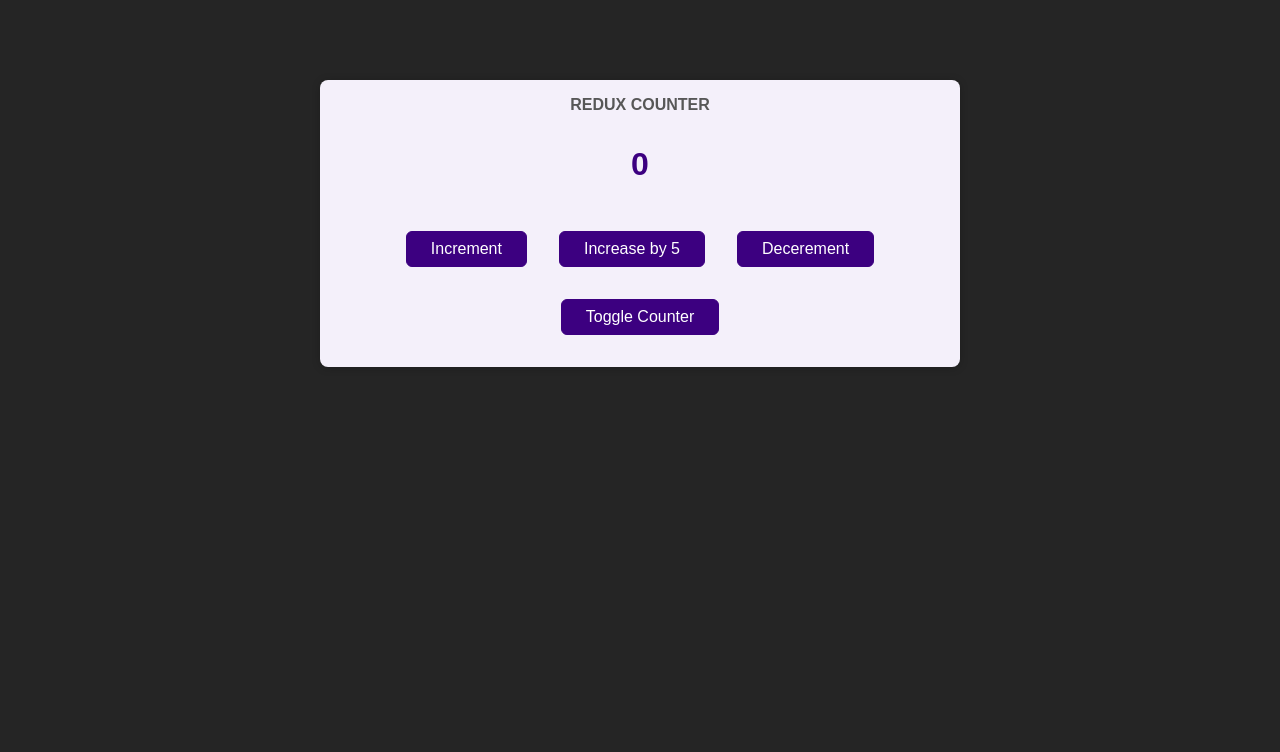
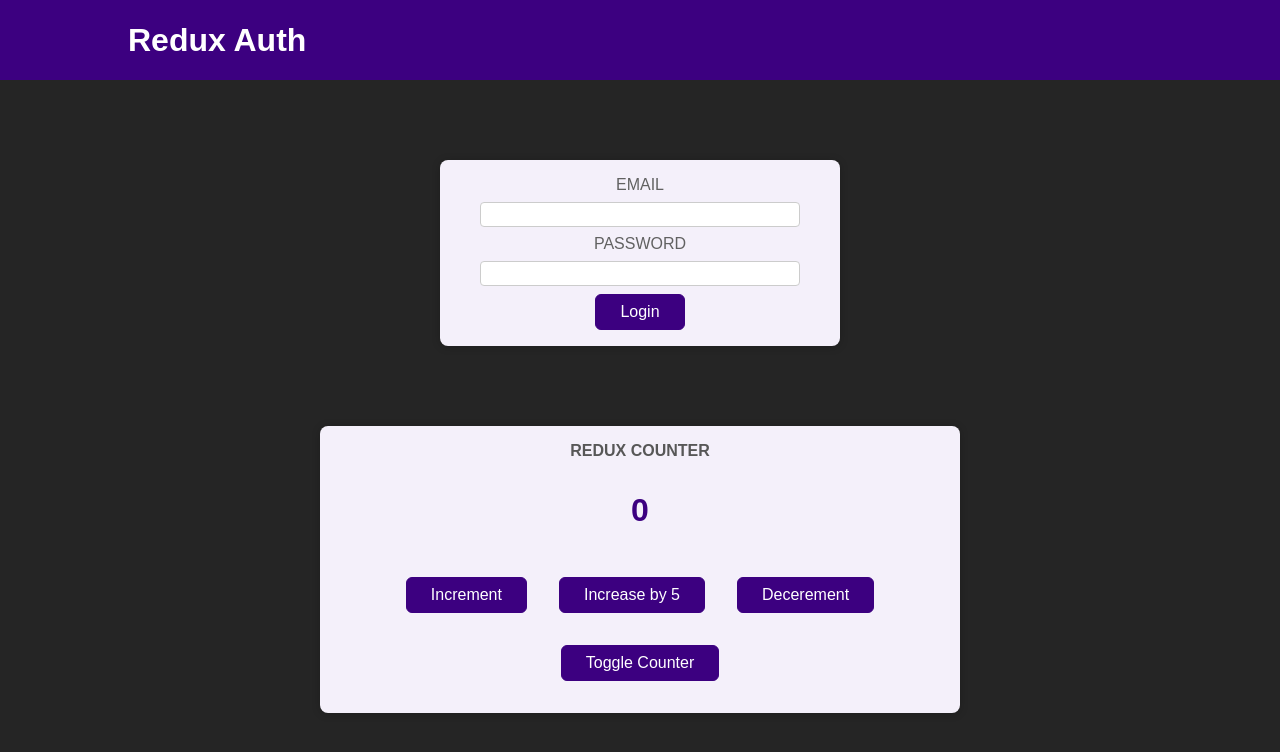
Before and after one commit to kuprelweronika/react_udemy_course, a React (Create React App) app: page / in a window 1280 px wide. Shown: the top 752 px of the page. Built offline with nearby package versions, Linux system fonts and the light colour scheme.

Commit message:
used multiple slices for this project

```diff
--- a/src/App.js
+++ b/src/App.js
@@ -1,7 +1,21 @@
 import Counter from "./components/Counter";
+import Header from "./components/Header";
+import Auth from "./components/Auth";
+import { Fragment } from "react";
+import UserProfile from "./components/UserProfile";
+import { useSelector } from "react-redux";
 
 function App() {
-  return <Counter />;
+  const isAuth = useSelector((state) => state.auth.isAuthenticated);
+
+  return (
+    <Fragment>
+      <Header />
+      {!isAuth && <Auth />}
+      {isAuth && <UserProfile />}
+      <Counter />
+    </Fragment>
+  );
 }
 
 export default App;
--- a/src/components/Auth.js
+++ b/src/components/Auth.js
@@ -1,19 +1,29 @@
-import classes from './Auth.module.css';
+import classes from "./Auth.module.css";
+import { useSelector, useDispatch } from "react-redux";
+import { authActions } from "../store";
 
 const Auth = () => {
+  const auth = useSelector((state) => state.auth.auth);
+  const dispatch = useDispatch();
+
+  const loginHandler = (event) => {
+    event.preventDefault();
+    dispatch(authActions.login());
+  };
+
   return (
     <main className={classes.auth}>
       <section>
-        <form>
+        <form onSubmit={loginHandler}>
           <div className={classes.control}>
-            <label htmlFor='email'>Email</label>
-            <input type='email' id='email' />
+            <label htmlFor="email">Email</label>
+            <input type="email" id="email" />
           </div>
           <div className={classes.control}>
-            <label htmlFor='password'>Password</label>
-            <input type='password' id='password' />
+            <label htmlFor="password">Password</label>
+            <input type="password" id="password" />
           </div>
-          <button>Login</button>
+          <button onClick={loginHandler}>Login</button>
         </form>
       </section>
     </main>
--- a/src/components/Counter.js
+++ b/src/components/Counter.js
@@ -4,10 +4,10 @@
 import { counterActions } from "../store";
 
 const Counter = () => {
-  const counter = useSelector((state) => state.counter);
+  const counter = useSelector((state) => state.counter.counter);
   //tutaj będą zawsze przechowywane najbardziej aktualne stany
 
-  const show = useSelector((state) => state.showCounter);
+  const show = useSelector((state) => state.counter.showCounter);
 
   const dispatch = useDispatch();
 
--- a/src/components/Header.js
+++ b/src/components/Header.js
@@ -1,22 +1,34 @@
-import classes from './Header.module.css';
+import classes from "./Header.module.css";
+import { useDispatch, useSelector } from "react-redux";
+import { authActions } from "../store";
 
 const Header = () => {
+  const isAuth = useSelector((state) => state.auth.isAuthenticated);
+  const dispatch = useDispatch();
+
+  const logoutHandler = (event) => {
+    event.preventDefault();
+    dispatch(authActions.logout());
+  };
+
   return (
     <header className={classes.header}>
       <h1>Redux Auth</h1>
+      {isAuth && (
         <nav>
           <ul>
             <li>
-            <a href='/'>My Products</a>
+              <a href="/">My Products</a>
             </li>
             <li>
-            <a href='/'>My Sales</a>
+              <a href="/">My Sales</a>
             </li>
             <li>
-            <button>Logout</button>
+              <button onClick={logoutHandler}>Logout</button>
             </li>
           </ul>
         </nav>
+      )}
     </header>
   );
 };
--- a/src/store/index.js
+++ b/src/store/index.js
@@ -2,13 +2,13 @@
 import { createSlice, configureStore } from "@reduxjs/toolkit";
 import { configure } from "@testing-library/react";
 
-const initialState = { counter: 0, showCounter: true };
+const initialCounterState = { counter: 0, showCounter: true };
 //kazdy slice ma nazwe, initial state
 //automatycznie jest polaczone z akcją
 //tutaj mozna nadpisywac stany, bo toolkit wewnatrz sobie klonuje
 const counterSlice = createSlice({
   name: "counter",
-  initialState,
+  initialState: initialCounterState,
   reducers: {
     increment(state) {
       state.counter++;
@@ -26,13 +26,27 @@
   },
 });
 
+const initialAuthState = { isAuthenticated: false };
+const authSlice = createSlice({
+  name: "auth",
+  initialState: initialAuthState,
+  reducers: {
+    login(state) {
+      state.isAuthenticated = true;
+    },
+    logout(state) {
+      state.isAuthenticated = false;
+    },
+  },
+});
+
 //zamiast poprzedniego
 
 //normlanie w wiekszych appkach to trzeba by zrobic combineReducers
 //ale w toolkicie importujemy configureStore, on zastępuje createStore
 //const store = createStore(counterSlice.reducer);
 const store = configureStore({
-  reducer: counterSlice.reducer,
+  reducer: { counter: counterSlice.reducer, auth: authSlice.reducer },
 });
 
 // const counterReducer = (state = initialState, action) => {
@@ -60,3 +74,4 @@
 export default store;
 //drugi export dla wysłania akcji
 export const counterActions = counterSlice.actions;
+export const authActions = authSlice.actions;
```
Lines whose indentation alone changed are shown as unchanged.
